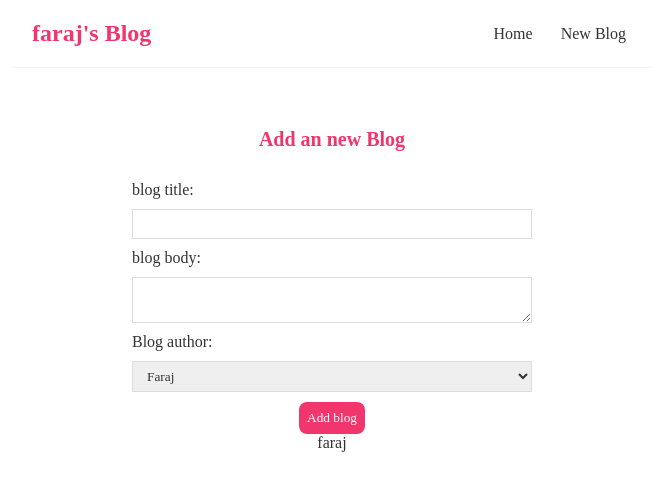
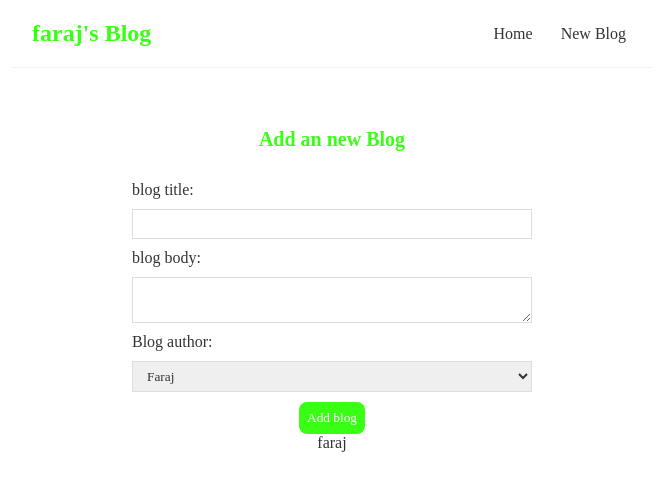
Before and after one commit to Omarfaraj/Blog, a React (Create React App) app: page /create in a window 1280 px wide. Shown: the top 490 px of the page, without its empty margins (308-965 px from the left). Built offline with nearby package versions, Linux system fonts and the light colour scheme.

Commit message:
final results

```diff
--- a/src/index.css
+++ b/src/index.css
@@ -3,7 +3,7 @@ body {
 @import url('https://fonts.googleapis.com/css2?family=Quicksand:wght@300;400;500;600;700&display=swap');
 }
 
-/* base styles */
+
 * {
     margin: 0;
     font-family: -apple-system, BlinkMacSystemFont, 'Segoe UI', 'Roboto', 'Oxygen',
@@ -28,7 +28,7 @@ body {
     border-bottom: 1px solid #f2f2f2;
   }
   .navbar h1 {
-    color: #f1356d;
+    color: #39FF14;
   }
   .navbar .links {
     margin-left: auto;
@@ -39,7 +39,7 @@ body {
     padding: 6px;
   }
   .navbar a:hover {
-    color: #f1356d;
+    color: #39FF14;
   }
   .content {
     max-width: 600px;
@@ -47,7 +47,7 @@ body {
     padding: 20px;
   }
 
-  /*blog previe*/
+
   .blog-preview {
     padding: 10px 16px;
     margin: 20px 0px;
@@ -60,23 +60,23 @@ body {
 
   .blog-preview h2 {
     font-size: 20px;
-    color: #f1356d;
+    color: #39FF14;
     margin-bottom: 8px;
   }
   .blog-preview a{
     text-decoration: none;
   }
-  /* blog details page */
+
 .blog-details h2 {
   font-size: 20px;
-  color: #f1356d;
+  color: #39FF14;
   margin-bottom: 10px;
 }
 .blog-details div {
   margin: 20px 0;
 }
 .blog-details button {
-  background: #f1356d;
+  background: #39FF14;
   color: #fff;
   border: 0;
   padding: 8px;
@@ -84,7 +84,7 @@ body {
   cursor: pointer;
 }
 
-/* create new blog form */
+
 .create {
   max-width: 400px;
   margin: 0 auto;
@@ -96,7 +96,7 @@ body {
 }
 .create h2 {
   font-size: 20px;
-  color: #f1356d;
+  color: #39FF14;
   margin-bottom: 30px;
 }
 .create input, .create textarea, .create select {
@@ -108,7 +108,7 @@ body {
   display: block;
 }
 .create button {
-  background: #f1356d;
+  background: #39FF14;
   color: #fff;
   border: 0;
   padding: 8px;
```
